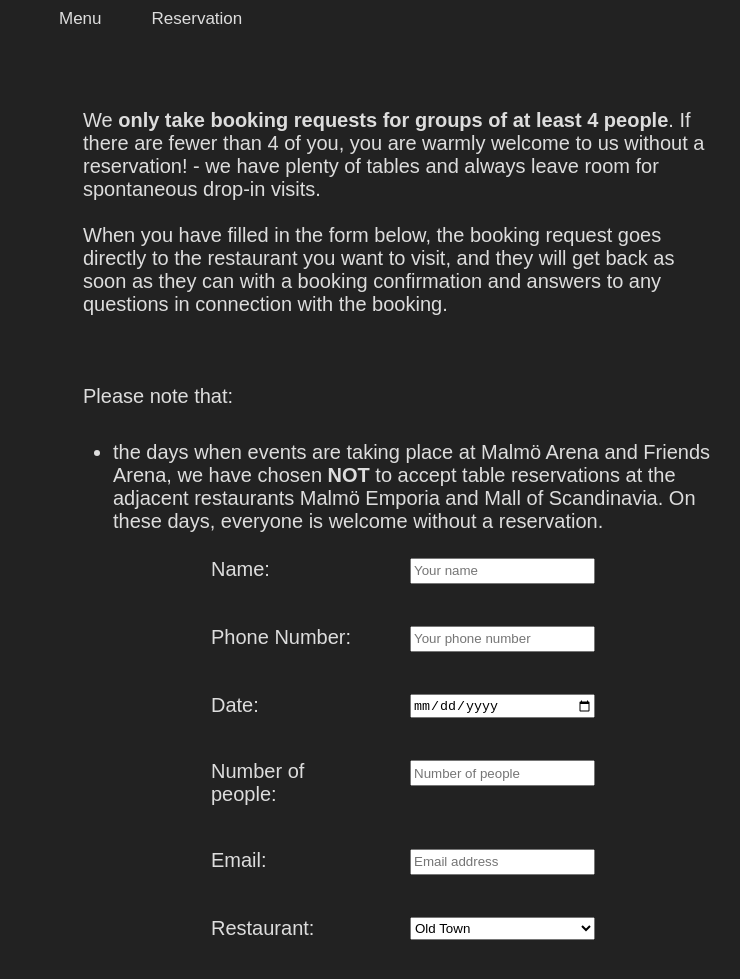
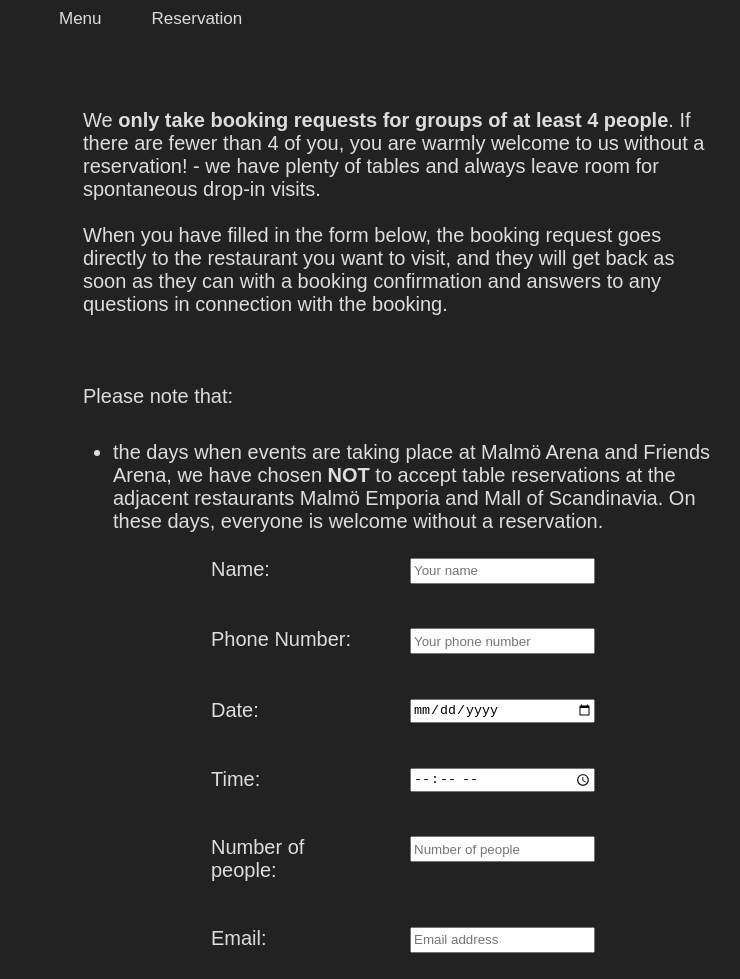
Before and after one commit to Koxei/FE22-html-mp2-simon-andersson, a plain HTML site: page sidor/reservation.html in a window 1280 px wide. Shown: the part 83-1062 px from the top of the page, without its empty margins (237-977 px from the left). Drawn offline with Linux system fonts and the light colour scheme.

Commit message:
Update reservation.html

```diff
--- a/sidor/reservation.html
+++ b/sidor/reservation.html
@@ -42,7 +42,9 @@
         <label for="" class="info-paragraph">Phone Number:</label>
         <input type="text" name="phone" id="phone" class="input" placeholder="Your phone number">
         <label for="" class="info-paragraph">Date:</label>
-        <input type="date" name="date" id="date" class="input" placeholder="Date and time of booking">
+        <input type="date" name="date" id="date" class="input" placeholder="Date of booking">
+        <label for="" class="info-paragraph">Time:</label>
+        <input type="time" name="time" id="time" class="input" placeholder="Time of booking">
         <label for="" class="info-paragraph">Number of people:</label>
         <input type="number" name="people" id="people" class="input" placeholder="Number of people">
         <label for="" class="info-paragraph">Email:</label>
```
